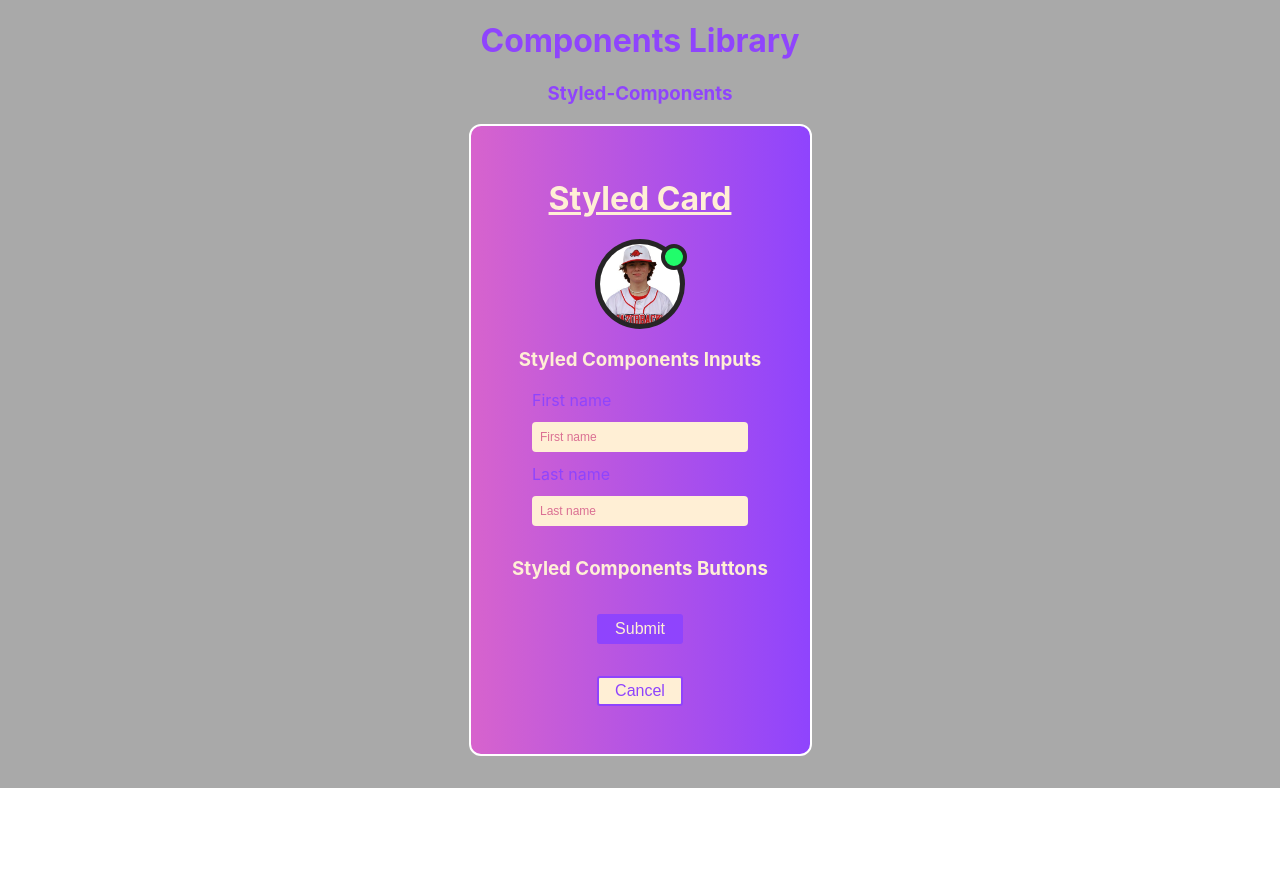
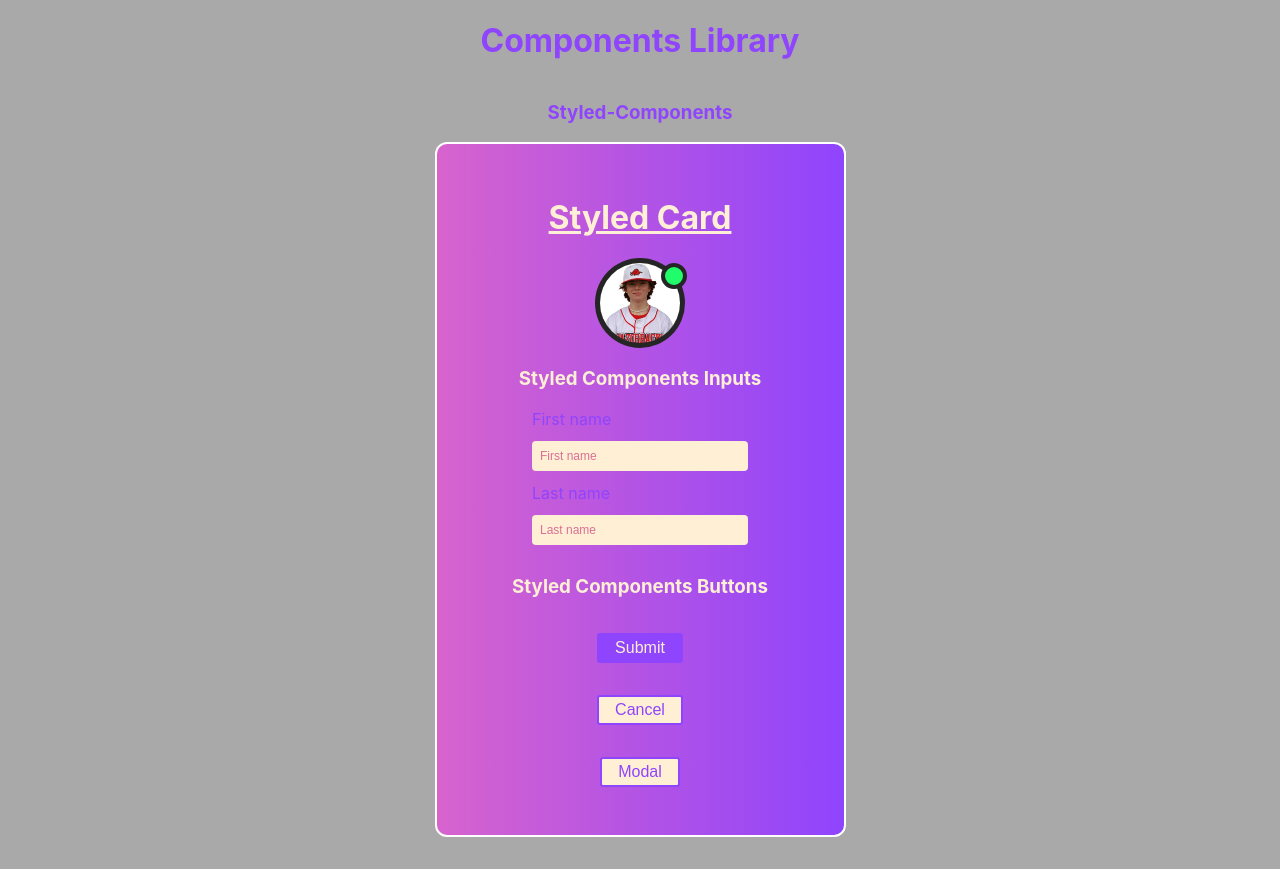
Before and after one commit to robyoung75/Styled-Component-Library, a React (Create React App) app: page / in a window 1280 px wide. Before the commit the page ends 800 px from the top, so only its background shows below. Built offline with nearby package versions, Linux system fonts and the light colour scheme.

Commit message:
eventHandlers intial commit

```diff
--- a/src/App.js
+++ b/src/App.js
@@ -1,15 +1,14 @@
+// React
+import { useState } from "react";
+
+// Components imports
 import Button from "./Components/Button/Button";
 import Card from "./Components/Card/Card";
 import Input from "./Components/Input/input";
 import Avatar from "./Components/Avatar/Avatar";
+import Modal from "./Components/Modal/Modal";
 
-import brighton from "./Assets/Images/brighton.jpg";
-
-import "./App.css";
-
-import styled from "styled-components";
-import { useState } from "react";
-import Modal from "./Components/Modal/Modal";
+//Styled Components Imports
 import {
   StyledWrapper,
   Title,
@@ -17,57 +16,63 @@ import {
   StyledModalWrapper,
 } from "./Styles/Styles";
 
+// Event Handlers
+import {
+  handleFirstName,
+  handleLastName,
+  handleUser,
+  handleCancel,
+  handleOpenModal,
+  handleCloseModal,
+} from "./Assets/eventHandlers/eventHandlers";
+
+// images
+import brighton from "./Assets/Images/brighton.jpg";
+
+// App > StyledWrapper > Title > SubTitle > StyledModalWrapper
 function App() {
+  // State
   const [user, setUser] = useState({ firstName: "", lastName: "" });
   const [data, setData] = useState(null);
   const [modal, setModal] = useState(false);
 
-  const handleFirstName = (e) => {
-    e.preventDefault();
-    setUser({ ...user, firstName: e.target.value });
-  };
-
-  const handleLastName = (e) => {
-    e.preventDefault();
-    setUser({ ...user, lastName: e.target.value });
-  };
-
-  const handleUser = (e) => {
-    e.preventDefault();
-    setData(user);
-    setUser({ firstName: "", lastName: "" });
-  };
-
-  const handleCancel = (e) => {
-    e.preventDefault();
-    setUser({ firstName: "", lastName: "" });
-  };
-
-  const handleCloseModal = (e) => {
-    e.preventDefault();
-    setModal(false);
-  };
-
   return (
+    // StyledWrapper props isFlex then flexStyles: display, flexDirection, alignItems, justifyContent,
+    // backgroundColor, width, height, margin, paddng
     <StyledWrapper
       isFlex
       flexDirection="column"
       backgroundColor="darkgrey"
       alignItems="center"
+      justifyContent="center"
     >
       {modal ? (
         <StyledModalWrapper>
-          <Modal />
+          <Modal
+            onClick={(e) => {
+              e.preventDefault();
+              handleCloseModal(setModal);
+            }}
+          />
         </StyledModalWrapper>
       ) : null}
 
-      <StyledWrapper>
+      <StyledWrapper
+        isFlex
+        flexDirection="column"
+        justifyContent="center"
+        alignItems="center"
+      >
+        {/* Title props: color, textDecoration, textAlign */}
         <Title color="#8f44fd" textAlign="center">
           Components Library
         </Title>
+        {/* SubTitle props: color, textDecoration, textAlign */}
         <SubTitle color="#8f44fd" textAlign="center">
           Styled-Components
         </SubTitle>{" "}
+        {/*  // Card props isFlex then flexStyles: display, flexDirection, alignItems, justifyContent,
+        margin, padding, background, border, width, minHeight, borderRadius, minWidth */}
         <Card
           isFlex
           flexDirection="column"
@@ -86,29 +91,63 @@ function App() {
           >
             Styled Card
           </Title>
+
+          {/* Avatar props isActive, hasBadge, name, src */}
           <Avatar hasBadge src={brighton} isActive="true" name="RY"></Avatar>
 
           <SubTitle color="papayawhip">Styled Components Inputs</SubTitle>
 
+          {/* Input props onChange, type, placeholder, value, color, width, background */}
           <Input
-            onChange={handleFirstName}
+            onChange={(e) => {
+              e.preventDefault();
+              let target = e.target.value;
+              handleFirstName(user, setUser, target);
+            }}
             placeholder="First name"
             value={user.firstName}
             color="palevioletred"
           />
           <Input
-            onChange={handleLastName}
+            onChange={(e) => {
+              e.preventDefault();
+              let target = e.target.value;
+              handleLastName(user, setUser, target);
+            }}
             placeholder="Last name"
             value={user.lastName}
             color="palevioletred"
           />
 
           <SubTitle color="papayawhip">Styled Components Buttons</SubTitle>
-          <Button onClick={handleUser} color="#8f44fd" primary>
+          {/* Button props onClick, color, primary */}
+          <Button
+            onClick={(e) => {
+              e.preventDefault();
+              handleUser(user, setData, setUser);
+            }}
+            color="#8f44fd"
+            primary
+          >
             Submit
           </Button>
-          <Button onClick={handleCancel} color="#8f44fd">
+          <Button
+            onClick={(e) => {
+              e.preventDefault();
+              handleCancel(setUser);
+            }}
+            color="#8f44fd"
+          >
             Cancel
+          </Button>
+          <Button
+            onClick={(e) => {
+              e.preventDefault();
+              handleOpenModal(setModal);
+            }}
+            color="#8f44fd"
+          >
+            Modal
           </Button>
         </Card>
       </StyledWrapper>
--- /dev/null
+++ b/src/Assets/eventHandlers/eventHandlers.js
@@ -0,0 +1,43 @@
+// Event handlers
+
+// User Inputs
+// set firstname value
+const handleFirstName = (user, setUser, target) => {
+  setUser({ ...user, firstName: target });
+};
+// set lastname value
+const handleLastName = (user, setUser, target) => {
+  setUser({ ...user, lastName: target });
+};
+
+//Button Event Handlers
+// Onclick for User Buttons
+const handleUser = (user, setData, setUser) => {
+  setData(user);
+  setUser({ firstName: "", lastName: "" });
+};
+
+// OnClick for user Buttons
+const handleCancel = (setUser) => {
+  setUser({ firstName: "", lastName: "" });
+};
+
+// Modal event handlers
+// OnClick open Modal
+const handleOpenModal = (setModal) => {
+  setModal(true);
+};
+
+// OnClick close Modal
+const handleCloseModal = (setModal) => {
+  setModal(false);
+};
+
+export {
+  handleFirstName,
+  handleLastName,
+  handleUser,
+  handleCancel,
+  handleOpenModal,
+  handleCloseModal,
+};
--- a/src/Components/Modal/Modal.js
+++ b/src/Components/Modal/Modal.js
@@ -9,7 +9,7 @@ import { StyledWrapper, StyledP, Header } from "../../Styles/Styles";
 function Modal({ onClick }) {
   return (
     <StyledWrapper isFlex flexDirection="column" alignItems="center">
-      <Header isFlex alignItems="center" backgroundColor="#8f44fd">
+      <Header isFlex alignItems="center" backgroundColor="#8f44fd" width="80%">
         <StyledP padding=".5rem" color="papayawhip">
           Modal
         </StyledP>
@@ -23,13 +23,18 @@ function Modal({ onClick }) {
         margin="0"
         borderRadius="0 0 .75rem .75rem"
         background="linear-gradient(to right, #d763cd, rgba(255, 255, 255, .7))"
+        width="80%"
       >
         <Input />
         <Input />
 
         <StyledWrapper isFlex>
-          <Button>Submit</Button>
-          <Button onClick={onClick}>Cancel</Button>
+          <Button primary color="#8f44fd">
+            Submit
+          </Button>
+          <Button onClick={onClick} color="#8f44fd">
+            Cancel
+          </Button>
         </StyledWrapper>
       </Card>
     </StyledWrapper>
--- a/src/Styles/Styles.js
+++ b/src/Styles/Styles.js
@@ -12,6 +12,8 @@ const StyledWrapper = styled.div`
   background-color: ${(props) => props.backgroundColor};
   width: ${(props) => props.width};
   height: ${(props) => props.height || "auto"};
+  padding: ${(props) => props.padding || 0};
+  margin: ${(props) => props.margin || 0};
 `;
 // rendered by > App
 const StyledModalWrapper = styled.div`
@@ -52,7 +54,20 @@ const Header = styled.div`
   border: ${(props) => props.border};
   min-width: 275px;
 `;
-// rendered by > App > Modal
+
+// StyledCard rendered by > App > Modal
+const StyledCard = styled.div`
+  ${(props) => props.isFlex && flexStyles};
+  margin: ${(props) => props.margin};
+  padding: ${(props) => props.padding};
+  background: ${(props) => props.background};
+  border: ${(props) => props.border};
+  width: ${(props) => props.width || "100%"};
+  min-height: ${(props) => props.minHeight || "400px"};
+  border-radius: ${(props) => props.borderRadius};
+  min-width: 275px;
+`;
+// Styled Button rendered by > App > Modal
 const StyledButton = styled.button`
   background: ${(props) =>
     props.primary && props.color
@@ -94,19 +109,8 @@ const StyledButton = styled.button`
         : "papayawhip"};
   }
 `;
-// rendered by > App > Modal
-const StyledCard = styled.div`
-  ${(props) => props.isFlex && flexStyles};
-  margin: ${(props) => props.margin};
-  padding: ${(props) => props.padding};
-  background: ${(props) => props.background};
-  border: ${(props) => props.border};
-  width: ${(props) => props.width};
-  min-height: ${(props) => props.minHeight || "400px"};
-  border-radius: ${(props) => props.borderRadius};
-  min-width: 275px;
-`;
-// rendered by > App > Modal
+
+// StyledInput rendered by > App > Modal
 const StyledInput = styled.input.attrs((props) => ({
   type: props.type || "text",
   placeholder: props.placeholder || "Enter text",
@@ -125,7 +129,7 @@ const StyledInput = styled.input.attrs((props) => ({
     color: ${(props) => props.color || "palevioletred"};
   }
 `;
-// rendered by Avatar
+// Avatar Style rendered by Avatar
 const size = "80px";
 
 const sharedStyles = css`
```
